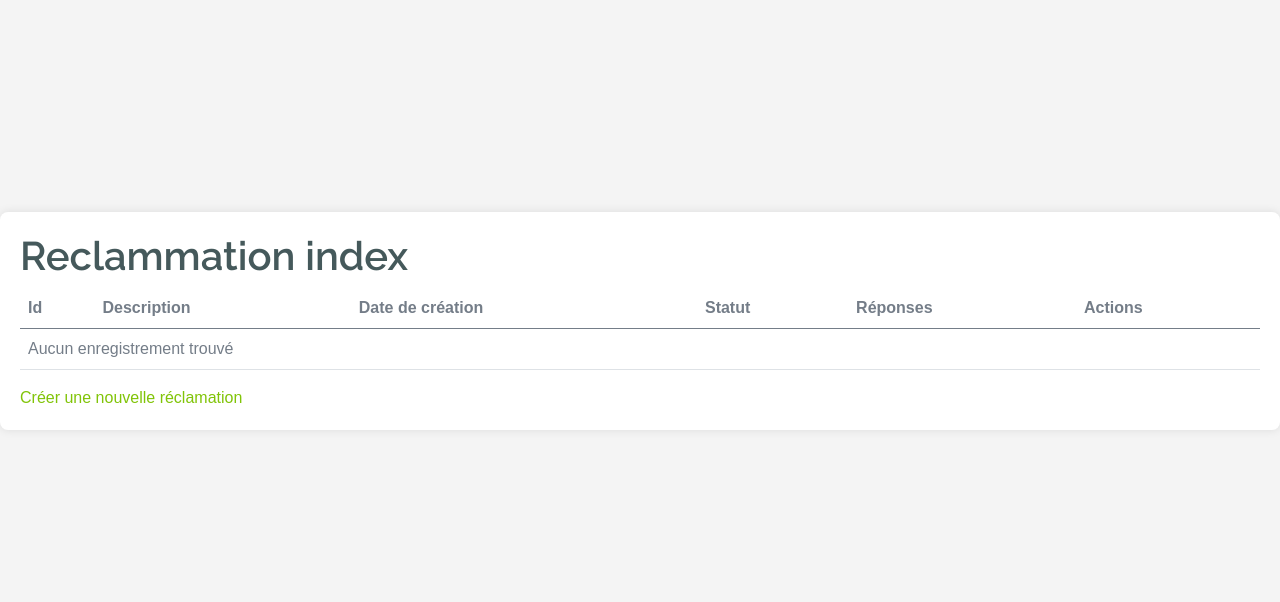
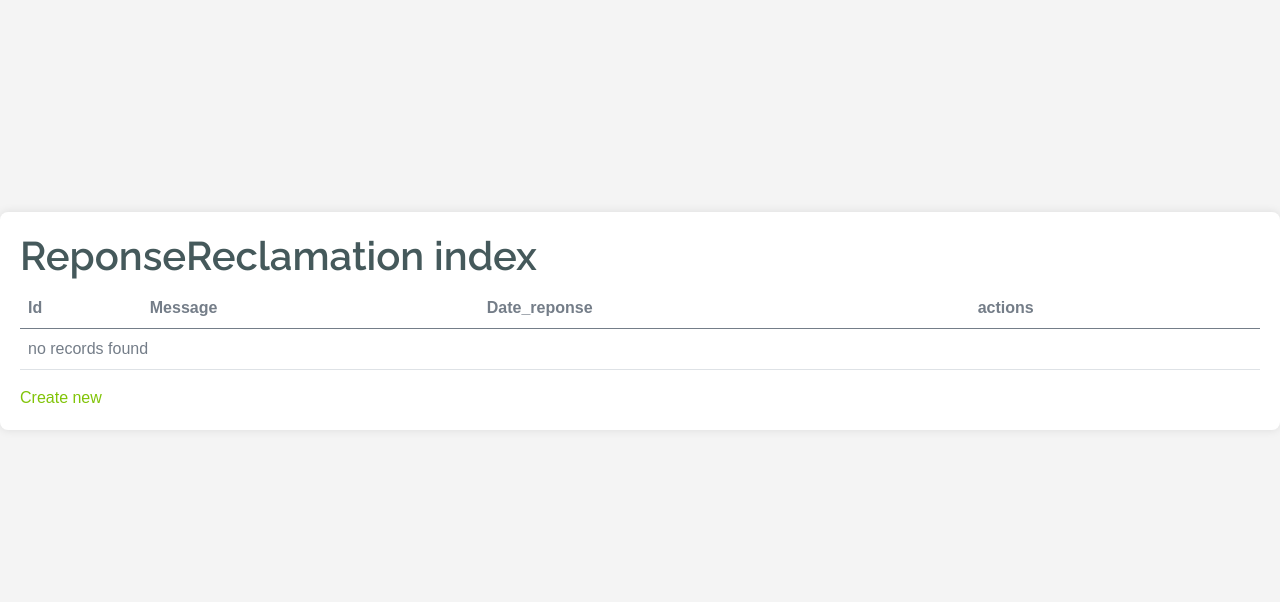
Before and after one commit to Jasser1920/firmaPi, a Symfony app: template templates/reponse_reclamation/index.html.twig in a window 1280 px wide; the page is wider, and only the part inside the window is pictured. Shown: the part 219-821 px from the top of that part. Run offline with Twig, Linux system fonts and the light colour scheme; the template is opened without the code that fills it, so the values that code supplies are empty; style sheets or scripts are compiled from the project's sources; some libraries are stand-ins or nearby versions.

Commit message:
modification de reclamation

```diff
--- a/templates/reponse_reclamation/index.html.twig
+++ b/templates/reponse_reclamation/index.html.twig
@@ -1,77 +1,23 @@
 {% extends 'base.html.twig' %}
 
-{% block title %}Reclammation index{% endblock %}
+{% block title %}ReponseReclamation index{% endblock %}
 
 {% block body %}
 <div class="login-container">
-    <div class="login-box-produit">
-        <h1>Reclammation index</h1>
+        <div class="login-box-produit" >
+    <h1>ReponseReclamation index</h1>
 
     <table class="table">
         <thead>
             <tr>
                 <th>Id</th>
-                    <th>Description</th>
-                    <th>Date de création</th>
-                    <th>Statut</th>
-                    <th>Réponses</th>
-                    <th>Actions</th>
+                <th>Message</th>
+                <th>Date_reponse</th>
+                <th>actions</th>
             </tr>
         </thead>
         <tbody>
-            {% for reclammation in reclammations %}
-                <tr>
-                    <td>{{ reclammation.id }}</td>
-                    <td>{{ reclammation.description }}</td>
-                    <td>{{ reclammation.dateCreation ? reclammation.dateCreation|date('Y-m-d H:i:s') : '' }}</td>
-                    <td>{{ reclammation.statut.label() }}</td>
-                    <td>
-                        {% if reclammation.reponseReclamations|length > 0 %}
-                            <button type="button" class="btn btn-info btn-sm" data-bs-toggle="modal" data-bs-target="#repliesModal{{ reclammation.id }}">
-                                Voir ({{ reclammation.reponseReclamations|length }})
-                            </button>
-                        {% else %}
-                            Aucune réponse
-                        {% endif %}
-                    </td>
-                    <td>
-                        <a href="{{ path('app_reclammation_show', {'id': reclammation.id}) }}">Voir</a>
-                        <a href="{{ path('app_reclammation_edit', {'id': reclammation.id}) }}">Modifier</a>
-                    </td>
-                </tr>
-            {% else %}
-                <tr>
-                    <td colspan="6">Aucun enregistrement trouvé</td>
-                </tr>
-            {% endfor %}
-            </tbody>
-        </table>
-
-        <a href="{{ path('app_reclammation_new') }}">Créer une nouvelle réclamation</a>
-    </div>
-</div>
-
-{% for reclammation in reclammations %}
-    {% if reclammation.reponseReclamations|length > 0 %}
-        <div class="modal fade" id="repliesModal{{ reclammation.id }}" tabindex="-1" aria-labelledby="repliesModalLabel{{ reclammation.id }}" aria-hidden="true">
-            <div class="modal-dialog">
-                <div class="modal-content">
-                    <div class="modal-header">
-                        <h5 class="modal-title" id="repliesModalLabel{{ reclammation.id }}">Réponses à la réclamation #{{ reclammation.id }}</h5>
-                        <button type="button" class="btn-close" data-bs-dismiss="modal" aria-label="Close"></button>
-                    </div>
-                    <div class="modal-body">
-                        <table class="table">
-                            <thead>
-                                <tr>
-                                    <th>ID</th>
-                                    <th>Réponse</th>
-                                    <th>Date</th>
-                                    <th>Actions</th>
-                                </tr>
-                            </thead>
-                            <tbody>
-                                {% for reponse_reclamation in reclammation.reponseReclamations %}
+        {% for reponse_reclamation in reponse_reclamations %}
             <tr>
                 <td>{{ reponse_reclamation.id }}</td>
                 <td>{{ reponse_reclamation.message }}</td>
@@ -83,18 +29,13 @@
             </tr>
         {% else %}
             <tr>
-                                        <td colspan="4">Aucune réponse trouvée</td>
+                <td colspan="4">no records found</td>
             </tr>
         {% endfor %}
         </tbody>
     </table>
-                    </div>
-                    <div class="modal-footer">
-                        <button type="button" class="btn btn-secondary" data-bs-dismiss="modal">Fermer</button>
+
+    <a href="{{ path('app_reponse_reclamation_new') }}">Create new</a>
     </div>
     </div>
-            </div>
-        </div>
-    {% endif %}
-{% endfor %}
 {% endblock %}
```
Also changed, not shown: templates/reclammation/index.html.twig (+23 -1 lines). Lines whose indentation alone changed are shown as unchanged.
